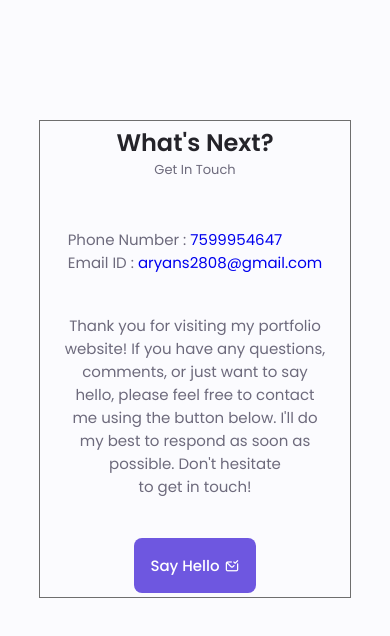
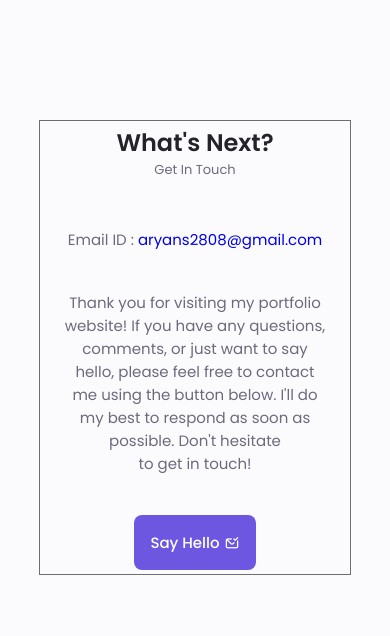
Before and after one commit to great-aryan/MyPortfolio, a plain HTML site: page index.html in a window 390 px wide. Shown: the part 2794-3430 px from the top of the page. Drawn offline with nearby package versions, Linux system fonts and the light colour scheme; a script that the page names is missing.

Commit message:
removing phone number

```diff
--- a/index.html
+++ b/index.html
@@ -327,7 +327,7 @@
                 <h2 class="section__title">What's Next?</h2>
                 <span class="section__subtitle">Get In Touch</span>
                 <div class="contact__container container">
-                    <p class="about__description">Phone Number : <a href="tel:+917599954647">7599954647</a> &nbsp; &nbsp; &nbsp; &nbsp; &nbsp; Email ID : <a href="mailto:aryans2808@gmail.com">aryans2808@gmail.com</a> </p>
+                    <p class="about__description">Email ID : <a href="mailto:aryans2808@gmail.com">aryans2808@gmail.com</a> </p>
                     <p class="about__description">Thank you for visiting my portfolio website! If you have any questions, comments, or just want to say hello, please feel free to contact me using the button below. I'll do my best to respond as soon as possible. Don't hesitate to get in touch!</p>
                     <div class="contact__buttons">
                         <a href="mailto:aryans2808@gmail.com" class="button button--flex">
```
